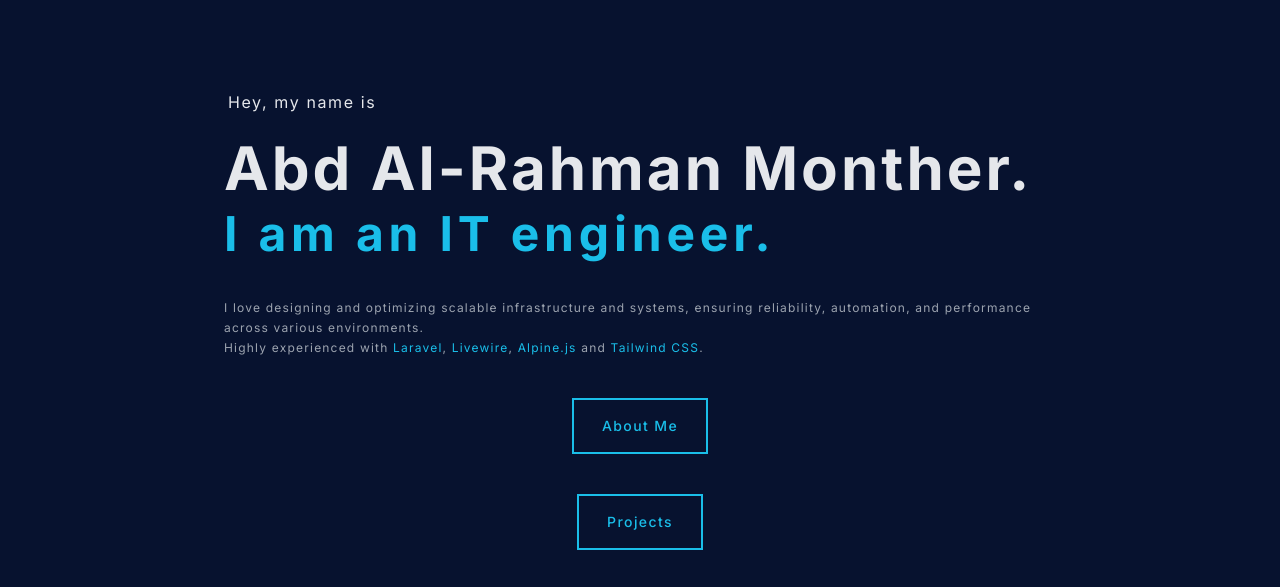
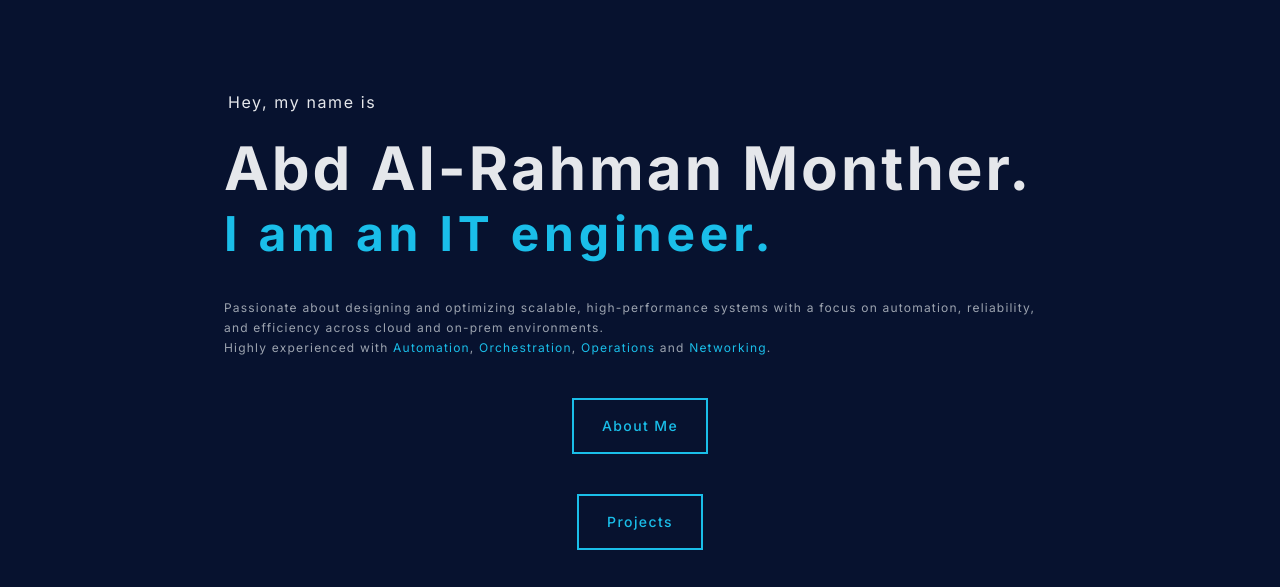
Before and after one commit to MrFostoq/portfolio, a website: page index.html in a window 1280 px wide. Shown: the part 210-797 px from the top of the page. Drawn offline with nearby package versions, Linux system fonts and the light colour scheme.

Commit message:
first commit

```diff
--- a/index.html
+++ b/index.html
@@ -84,34 +84,28 @@
               class="mt-10 text-xs md:text-normal text-gray-400 tracking-widest leading-5"
             >
               <p>
-                I love designing and optimizing scalable infrastructure and systems, ensuring reliability, automation, and performance across various environments.
+                Passionate about designing and optimizing scalable,
+                 high-performance systems with a focus on automation, reliability,
+                 and efficiency across cloud and on-prem environments.
               </p>
               <p>
                 Highly experienced with
                 <a
-                  href="https://laravel.com/"
-                  target="_blank"
                   class="text-custom-blue hover:underline"
-                  >Laravel</a
+                  >Automation</a
                 >,
                 <a
-                  href="https://laravel-livewire.com/"
-                  target="_blank"
                   class="text-custom-blue hover:underline"
-                  >Livewire</a
+                  >Orchestration</a
                 >,
                 <a
-                  href="https://alpinejs.dev/"
-                  target="_blank"
                   class="text-custom-blue hover:underline"
-                  >Alpine.js</a
+                  >Operations</a
                 >
                 and
                 <a
-                  href="https://tailwindcss.com/"
-                  target="_blank"
                   class="text-custom-blue hover:underline"
-                  >Tailwind CSS</a
+                  >Networking</a
                 >.
               </p>
             </div>
```
